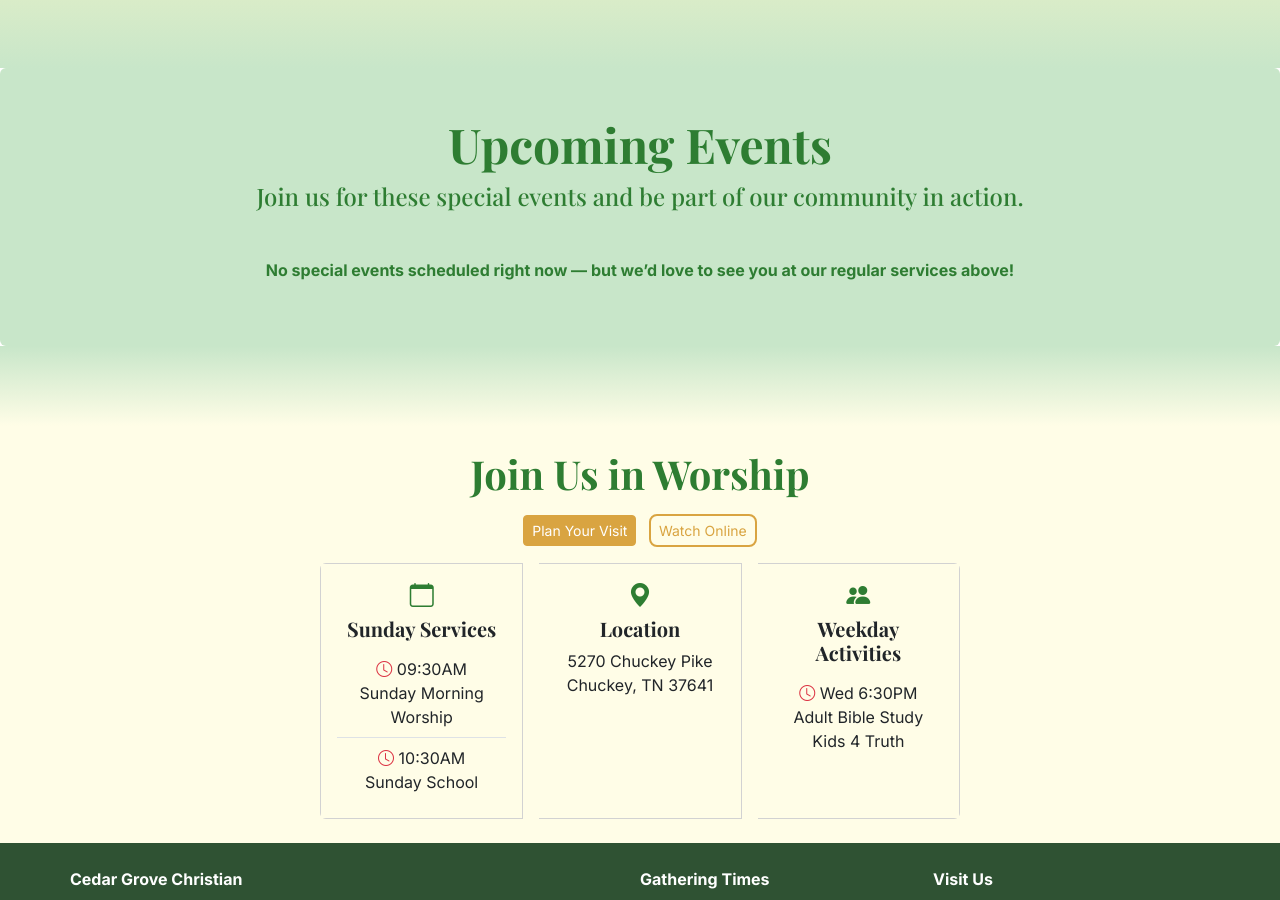
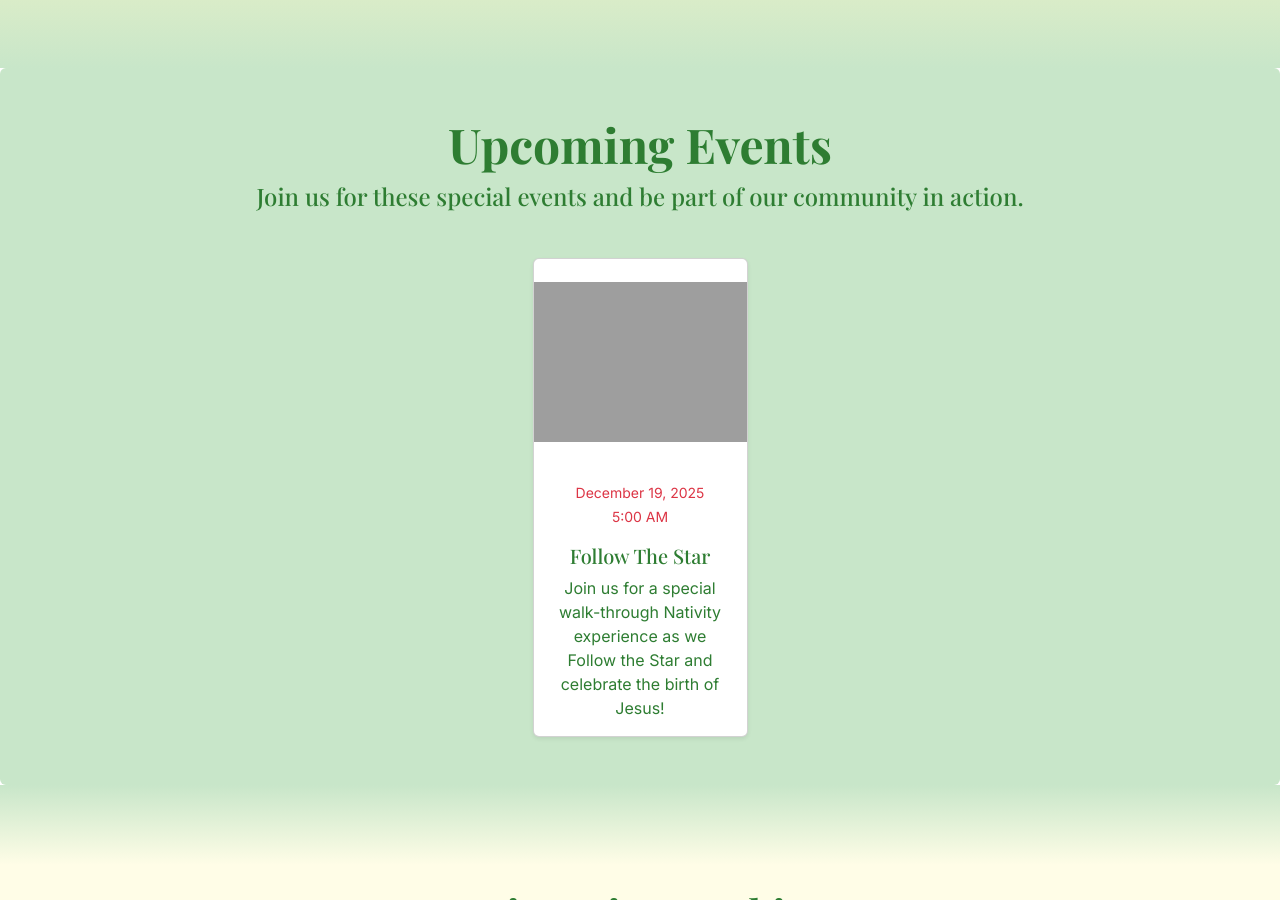
Before and after one commit to cedargrovechristian/cedargrovechristian.github.io, a Jekyll site: the page built from index.html, in a window 1280 px wide and 900 px high, scrolled down 1907 px. Built offline with Jekyll 4.4.1, drawn with Linux system fonts in a browser that asks for light colours; some of the changed lines change nothing that is shown; grey boxes are pictures that could not be loaded.

Commit message:
Update events.yml

```diff
--- a/_data/events.yml
+++ b/_data/events.yml
@@ -1,11 +1,11 @@
-- title: "Community Thanksgiving Meal"
-  date: 2025-11-23 09:30
-  end: 2025-11-23 12:00
-  image: /assets/images/thanksgiving2025.png
-  description: "Celebrate Thanksgiving with us! Come for the morning service and stay for a delicious meal and great fellowship — everyone is welcome!"
+- title: "Follow The Star"
+  date: 2025-12-19 05:00
+  end: 2025-12-20 09:00
+  image: /assets/images/FollowTheStar.png
+  description: "Join us for a special walk-through Nativity experience as we Follow the Star and celebrate the birth of Jesus!"
 
-- title: "Hamburger and Ice Cream Supper"
-  date: 2025-07-02 16:00
-  end: 2025-07-02 19:00
-  image: /imgs/augbbq2025.png
-  description: "Come join us for our Trunk or Treat."
+- title: "Wednesday 12/10/25 No Services"
+  date: 2025-12-10 18:30
+  end: 2025-12-10 19:30
+  image: /assets/images/CancelledService.png
+  description: "Church family,In light of the passing of Gavin G’Fellers, who is part of our extended Cedar Grove Christian Church family, we will be cancelling our Wednesday night services this week. We want to give our church family the opportunity to come together in support, love, and prayer as we attend his funeral services and surround his loved ones with Christ’s comfort. Please join us in lifting this family up during this difficult time.."
```
